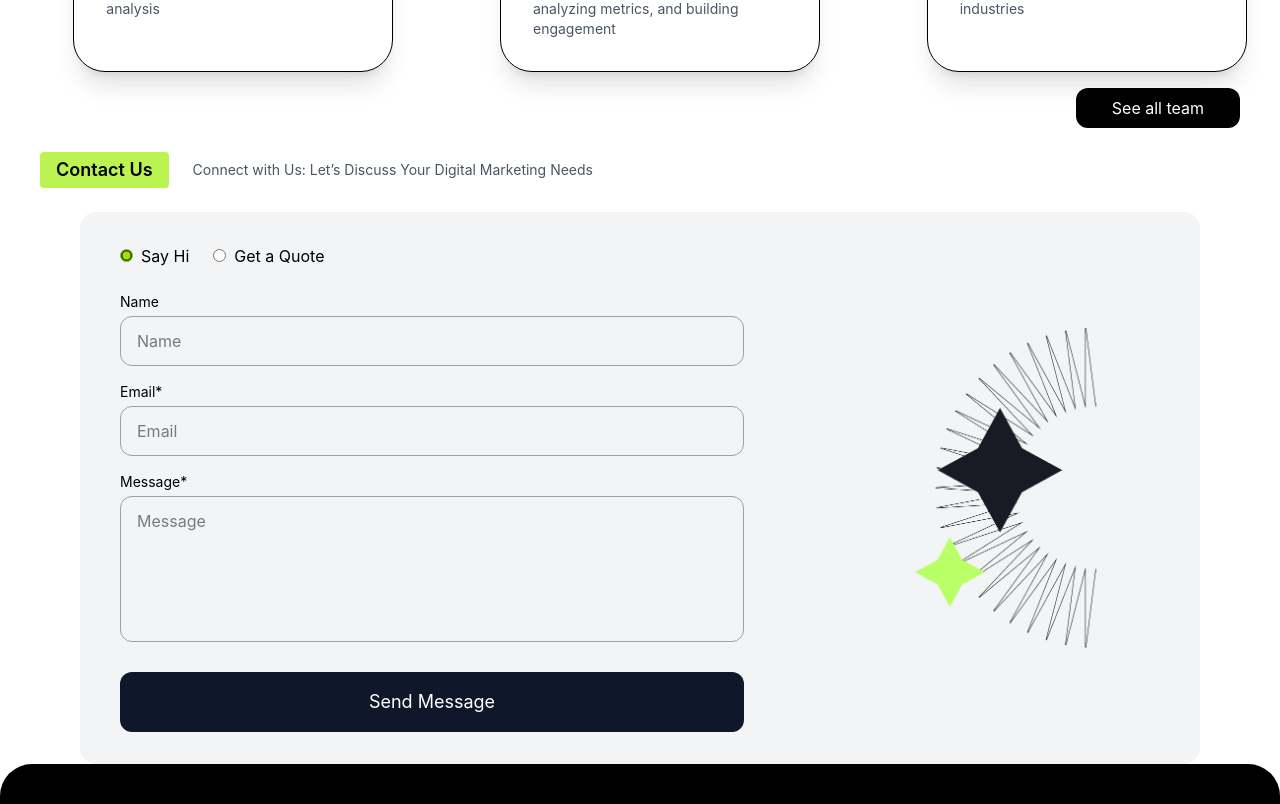
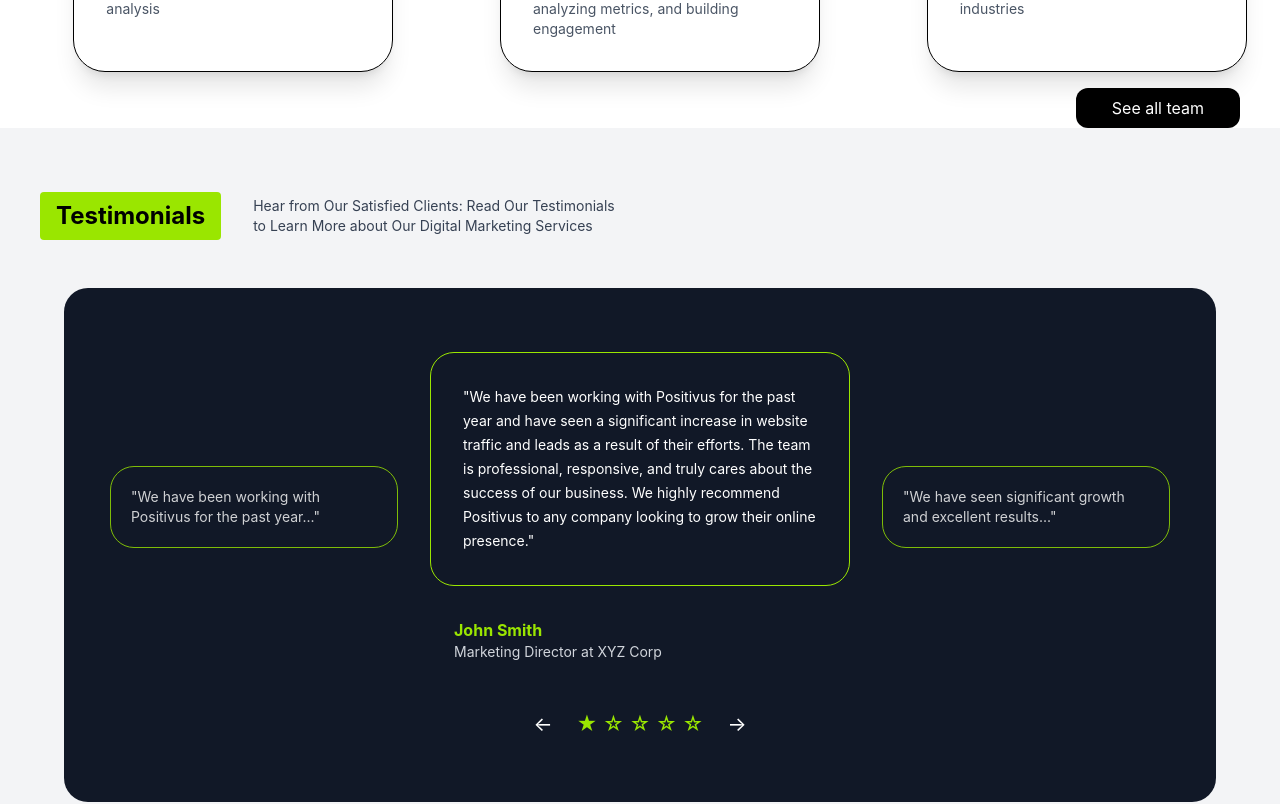
Before and after one commit to dattapatil8/Positivus, a React app in the folder Frontend/: page / in a window 1280 px wide. Shown: the part 3760-4564 px from the top of the page. Built offline with nearby package versions, Linux system fonts and the light colour scheme; the HTML template or start-up script is replaced by a standard one.

Commit message:
Testimonials

```diff
--- a/Frontend/src/App.jsx
+++ b/Frontend/src/App.jsx
@@ -4,6 +4,7 @@
 import { CaseStudies } from "./Container/CaseStudies"
 import { Working } from "./Container/Working"
 import {Teams} from "./Container/Teams.jsx"
+import {Testimonials} from "./Container/Testimonials.jsx"
 import { ContactUs } from "./Container/ContactUs.jsx"
 import Navbar from "./Components/Navbar";
 import Footer from "./Components/Footer.jsx"
@@ -21,6 +22,7 @@
       <CaseStudies />
       <Working />
       <Teams/>
+      <Testimonials/>
       <ContactUs />
       <FooterBlock />
     </>
--- /dev/null
+++ b/Frontend/src/Container/Testimonials.jsx
@@ -0,0 +1,66 @@
+export function Testimonials() {
+  return (
+    <div className="px-10 py-16 bg-gray-100 min-h-screen">
+
+
+      <div className="flex items-center gap-8 mb-12">
+        <h1 className="text-2xl font-bold bg-lime-400 px-4 py-2 rounded">
+          Testimonials
+        </h1>
+
+        <p className="text-sm text-gray-700 leading-5">
+          Hear from Our Satisfied Clients: Read Our Testimonials <br />
+          to Learn More about Our Digital Marketing Services
+        </p>
+      </div>
+
+
+      <div className="bg-[#111827] rounded-3xl max-w-6xl mx-auto py-16 px-6 overflow-hidden">
+
+
+        <div className="flex items-center justify-center gap-8 relative">
+
+
+          <div className="w-72 -ml-40 opacity-80">
+            <div className="border border-lime-400 rounded-3xl p-5 text-white text-sm relative">
+              "We have been working with Positivus for the past year..."
+               </div>
+          </div>
+
+
+          <div className="w-[420px]">
+            <div className="border border-lime-400 rounded-3xl p-8 text-white text-sm leading-6 relative">
+              "We have been working with Positivus for the past year and
+              have seen a significant increase in website traffic and leads
+              as a result of their efforts. The team is professional,
+              responsive, and truly cares about the success of our business.
+              We highly recommend Positivus to any company looking to grow
+              their online presence."
+            </div>
+
+            <div className="mt-8 ml-6">
+              <h3 className="text-lime-400 font-bold">John Smith</h3>
+              <p className="text-gray-300 text-sm">
+                Marketing Director at XYZ Corp
+              </p>
+            </div>
+          </div>
+
+
+          <div className="w-72 -mr-40 opacity-80">
+            <div className="border border-lime-400 rounded-3xl p-5 text-white text-sm relative">
+              "We have seen significant growth and excellent results..."
+            </div>
+          </div>
+        </div>
+
+
+        <div className="flex justify-center items-center gap-6 mt-12 text-white text-xl">
+          <button>←</button>
+          <div className="text-lime-400">★ ☆ ☆ ☆ ☆</div>
+          <button>→</button>
+        </div>
+      </div>
+    </div>
+  );
+}
```
